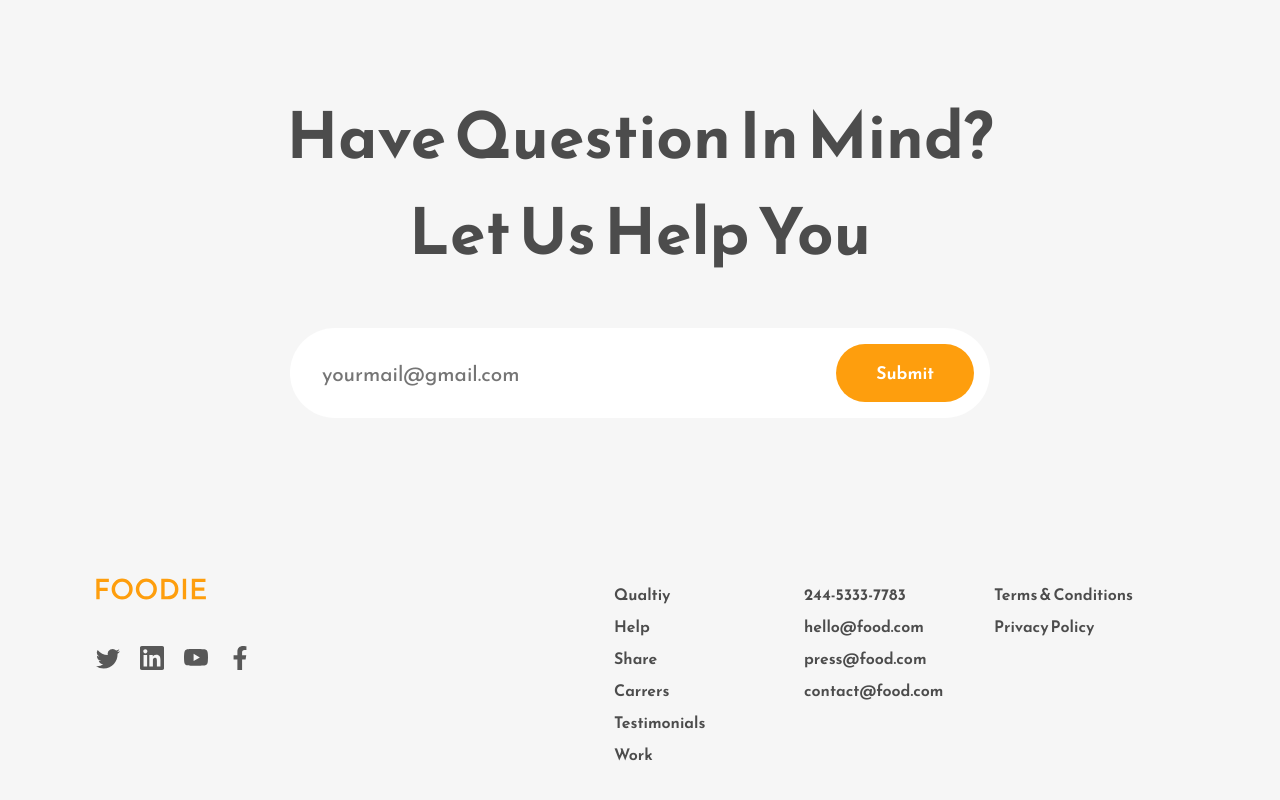
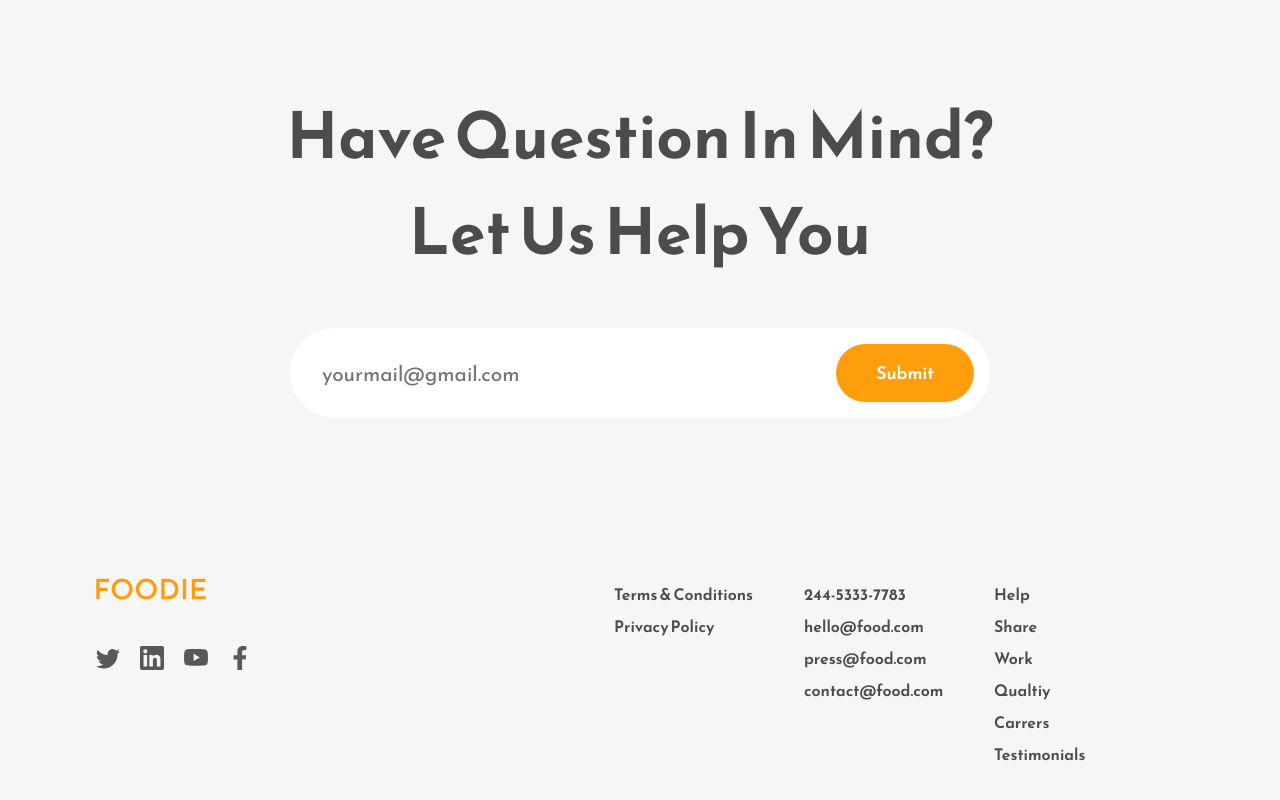
Before and after one commit to reza-kherad1122/Resturant-projecting, a React (Create React App) app in the folder Restaurant-Landing-Page-Tutorial-main/: page / in a window 1280 px wide. Shown: the part 3547-4347 px from the top of the page. Built offline with nearby package versions, Linux system fonts and the light colour scheme.

Commit message:
Add a Footer

```diff
--- a/Restaurant-Landing-Page-Tutorial-main/src/Components/Footer.js
+++ b/Restaurant-Landing-Page-Tutorial-main/src/Components/Footer.js
@@ -10,7 +10,7 @@ const Footer = () => {
     <div className="footer-wrapper">
       <div className="footer-section-one">
         <div className="footer-logo-container">
-          <img src={Logo} alt="" />
+          <img src={Logo} />
         </div>
         <div className="footer-icons">
           <BsTwitter />
@@ -21,12 +21,8 @@ const Footer = () => {
       </div>
       <div className="footer-section-two">
         <div className="footer-section-columns">
-          <span>Qualtiy</span>
-          <span>Help</span>
-          <span>Share</span>
-          <span>Carrers</span>
-          <span>Testimonials</span>
-          <span>Work</span>
+          <span>Terms & Conditions</span>
+          <span>Privacy Policy</span>
         </div>
         <div className="footer-section-columns">
           <span>244-5333-7783</span>
@@ -35,8 +31,12 @@ const Footer = () => {
           <span>contact@food.com</span>
         </div>
         <div className="footer-section-columns">
-          <span>Terms & Conditions</span>
-          <span>Privacy Policy</span>
+          <span>Help</span>
+          <span>Share</span>
+          <span>Work</span>
+          <span>Qualtiy</span>
+          <span>Carrers</span>
+          <span>Testimonials</span>
         </div>
       </div>
     </div>
@@ -44,3 +44,36 @@ const Footer = () => {
 };
 
 export default Footer;
+// <div className="footer-wrapper">
+//   <div className="footer-section-one">
+//     <div className="footer-logo-container">
+//       <img src={Logo} alt="" />
+//     </div>
+//     <div className="footer-icons">
+//       <BsTwitter />
+//       <SiLinkedin />
+//       <BsYoutube />
+//       <FaFacebookF />
+//     </div>
+//   </div>
+//   <div className="footer-section-two">
+//     <div className="footer-section-columns">
+//       <span>Qualtiy</span>
+//       <span>Help</span>
+//       <span>Share</span>
+//       <span>Carrers</span>
+//       <span>Testimonials</span>
+//       <span>Work</span>
+//     </div>
+//     <div className="footer-section-columns">
+//       <span>244-5333-7783</span>
+//       <span>hello@food.com</span>
+//       <span>press@food.com</span>
+//       <span>contact@food.com</span>
+//     </div>
+//     <div className="footer-section-columns">
+//       <span>Terms & Conditions</span>
+//       <span>Privacy Policy</span>
+//     </div>
+//   </div>
+// </div>
```
